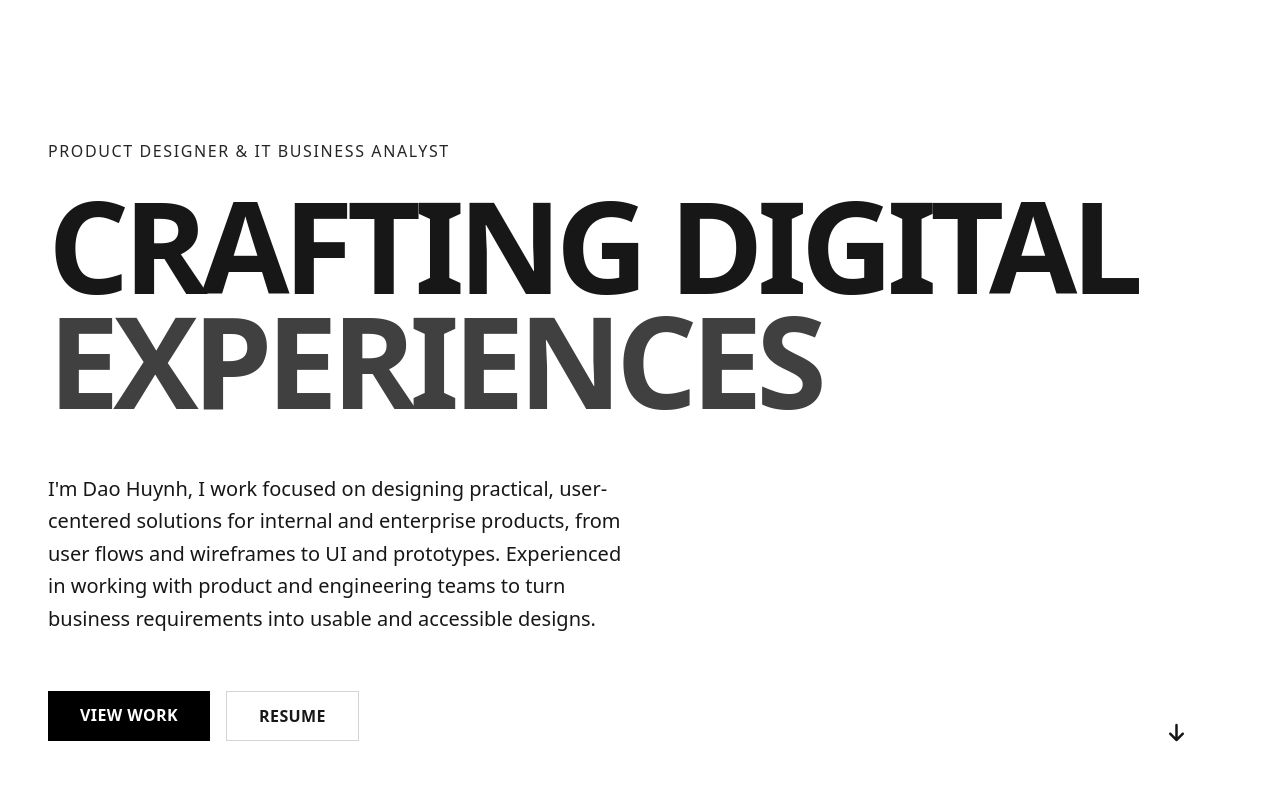
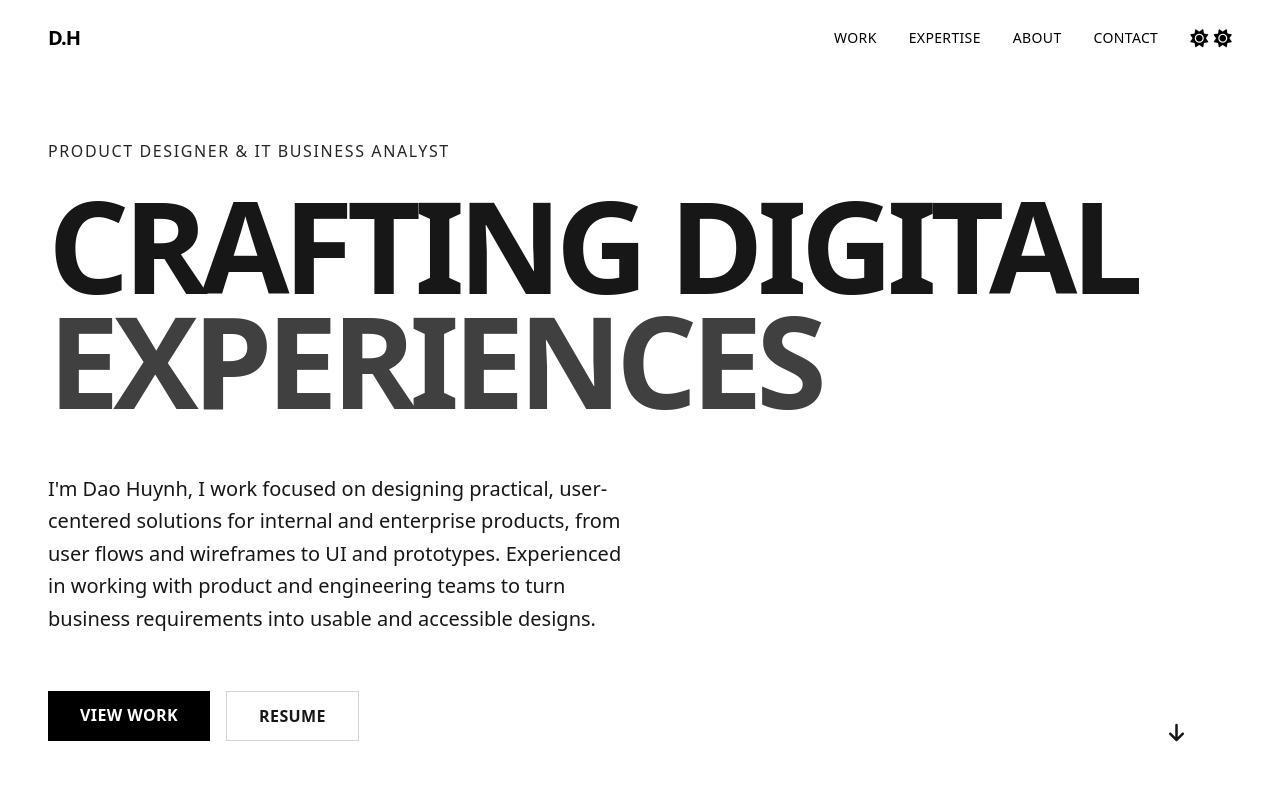
Before and after one commit to huynhngocdao90-alt/portfolio, a website built with Vite: page src/index.html in a window 1280 px wide. Shown: the top 800 px of the page. Built offline with nearby package versions, Linux system fonts and the light colour scheme; a web font is replaced by a local one.

Commit message:
update styles

```diff
--- a/src/index.html
+++ b/src/index.html
@@ -28,11 +28,11 @@
 
   <!-- Navigation -->
   <header
-    class="fixed top-0 left-0 w-full z-50 px-6 py-6 md:px-12 flex justify-between items-center bg-transparent backdrop-blur-sm mix-blend-difference text-black dark:text-white">
+    class="fixed top-0 left-0 w-full z-50 px-6 py-6 md:px-12 flex justify-between items-center bg-transparent backdrop-blur-sm text-black dark:text-white">
     <a href="#hero" class="text-xl font-bold tracking-tighter uppercase">D.H</a>
     <nav class="hidden md:block">
       <ul
-        class="flex gap-8 text-sm font-medium tracking-wide uppercase opacity-80 hover:opacity-100 transition-opacity items-center">
+        class="flex gap-8 text-sm font-medium tracking-wide uppercase hover:opacity-100 transition-opacity items-center">
         <li><a href="#projects" class="hover:text-black dark:hover:text-neutral-300 transition-colors">Work</a>
         </li>
         <li><a href="#skills" class="hover:text-black dark:hover:text-neutral-300 transition-colors">Expertise</a>
```
